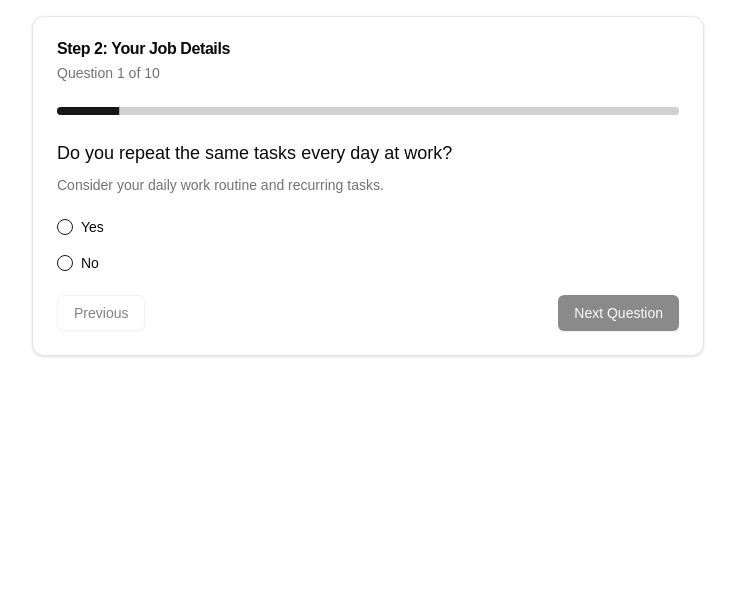
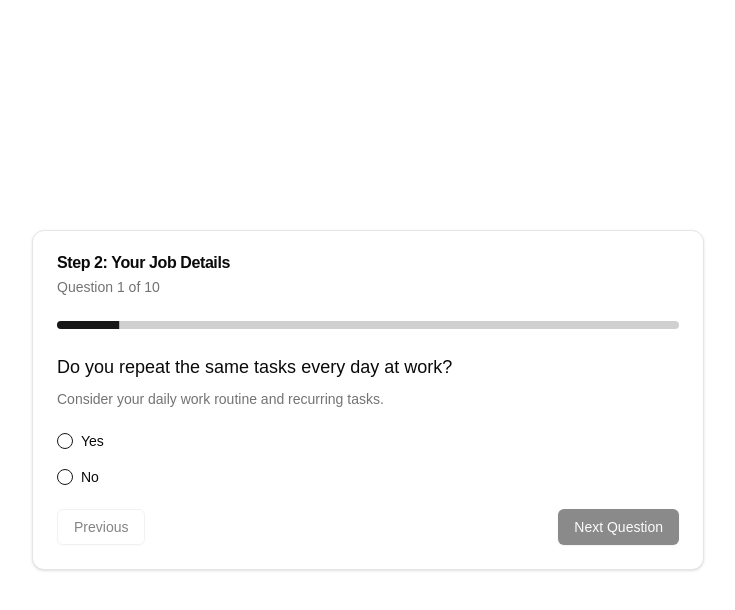
Before and after one commit to jakobwennberg/waitmj, a Next.js app: page /assessment/questions in a window 1280 px wide. Shown: the top 610 px of the page, without its empty margins (272-1007 px from the left). Built offline with nearby package versions, Linux system fonts and the light colour scheme.

Commit message:
Changes to ladning page

```diff
--- a/app/assessment/questions/page.tsx
+++ b/app/assessment/questions/page.tsx
@@ -87,6 +87,8 @@ export default function JobQuestionsPage() {
     }
   }
 
+  const progress = ((currentQuestion + 1) / questions.length) * 100
+
   const handleSubmit = async () => {
     if (Object.keys(answers).length < questions.length) {
       toast({
@@ -117,7 +119,6 @@ export default function JobQuestionsPage() {
         throw new Error(data.message || 'Something went wrong')
       }
 
-      // Navigate to email collection
       router.push('/assessment/email')
     } catch (error) {
       console.error('Error:', error)
@@ -132,11 +133,10 @@ export default function JobQuestionsPage() {
   }
 
   const currentQ = questions[currentQuestion]
-  const progress = ((currentQuestion + 1) / questions.length) * 100
 
   return (
-    <div className="min-h-screen bg-background p-4">
-      <Card className="max-w-2xl mx-auto">
+    <div className="min-h-screen bg-background flex items-center justify-center p-4">
+      <Card className="max-w-2xl w-full">
         <CardHeader>
           <CardTitle>Step 2: Your Job Details</CardTitle>
           <CardDescription>
@@ -176,7 +176,7 @@ export default function JobQuestionsPage() {
                 Previous
               </Button>
 
-              <div className="flex-1" /> {/* Spacer */}
+              <div className="flex-1" />
 
               {currentQuestion < questions.length - 1 ? (
                 <Button
```
